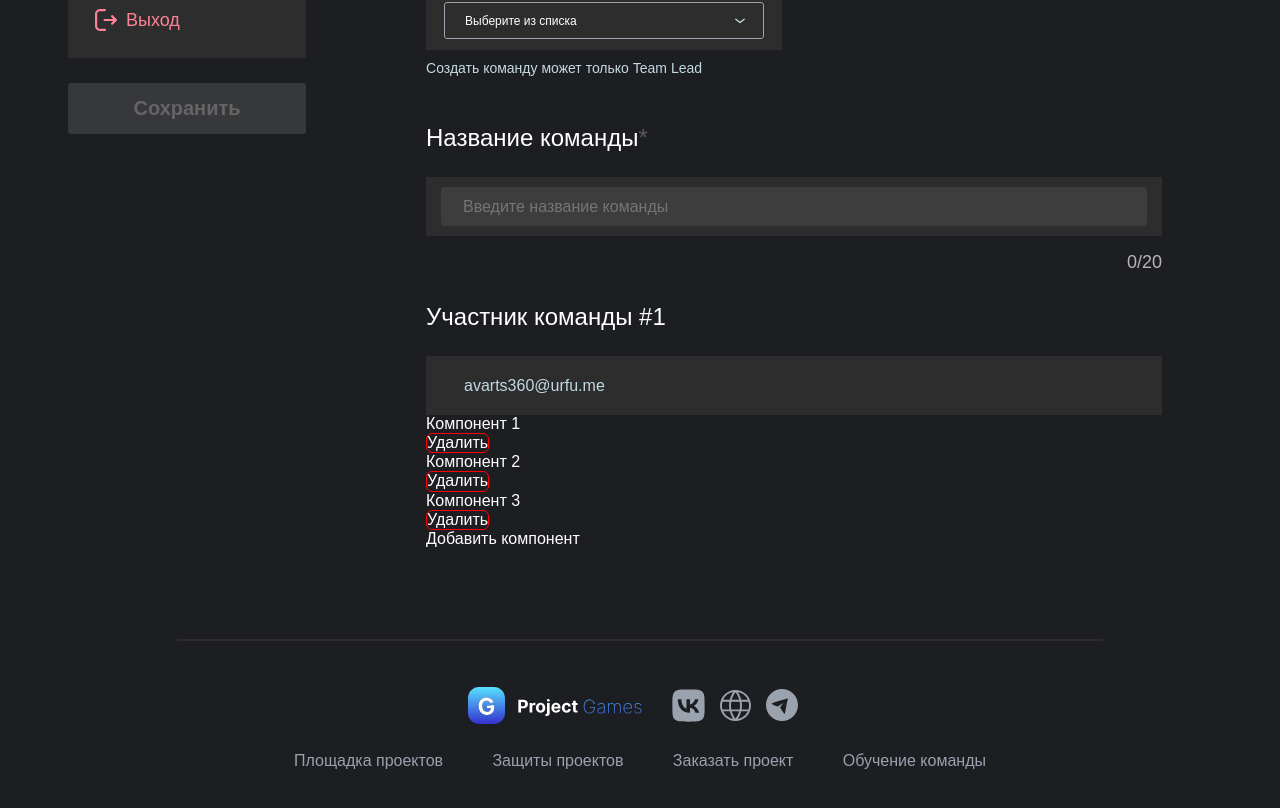
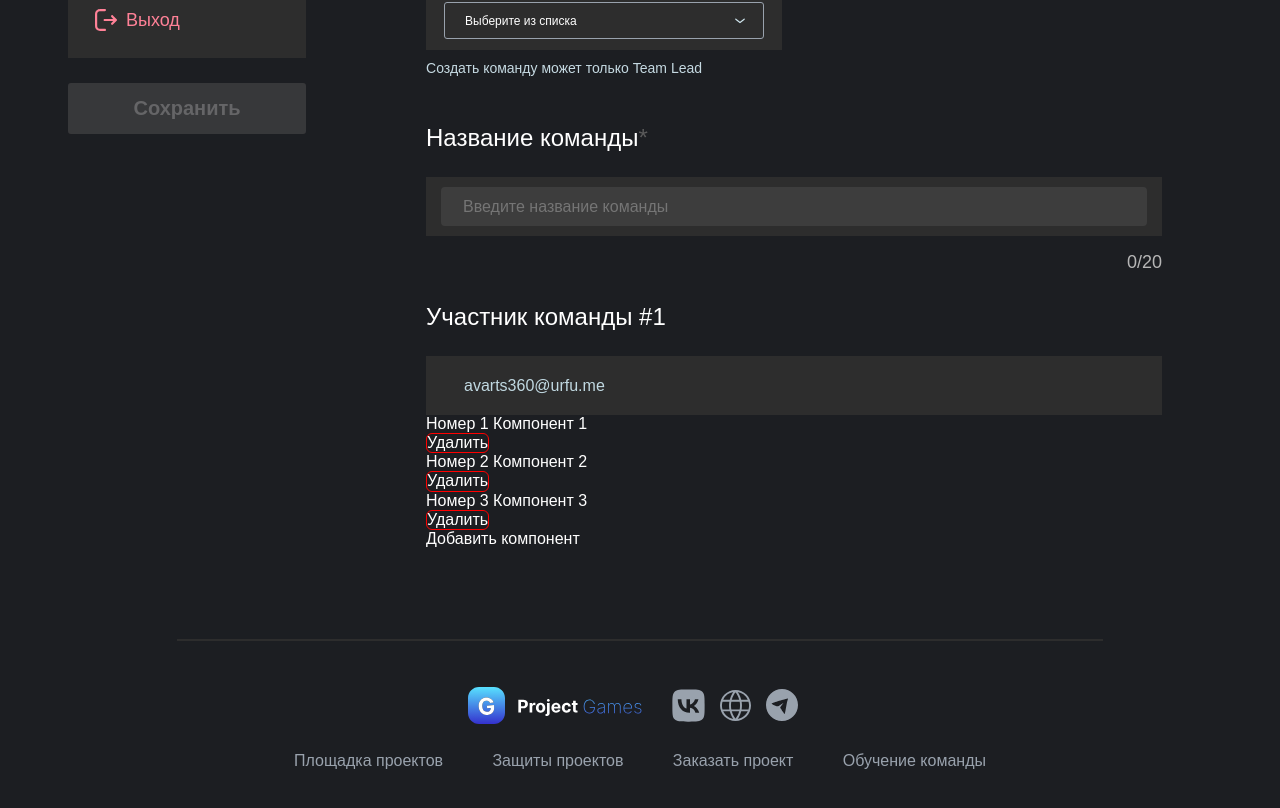
Before and after one commit to d-a-v-a/web-agregator, a React (Create React App) app: page /profile/my-projects in a window 1280 px wide. Shown: the part 765-1573 px from the top of the page. Built offline with nearby package versions, Linux system fonts and the light colour scheme; a web font is replaced by a local one.

Commit message:
попытка сделать список компонентов с удалением 1

```diff
--- a/src/components/CreateTeamBlock.tsx
+++ b/src/components/CreateTeamBlock.tsx
@@ -15,26 +15,32 @@ const CreateTeamBlock = () => {
     name: 'Компонент 3'
   },])
   const addComponent = () => {
-    if (names.at(-1)) {
-      const id = names.at(-1)!.id + 1
-      setNames([...names, {id: id, name: `Компонент ${id}`}])
-      setCountComponent(countComponent + 1)
+    const id = names.at(-1) ? names.at(-1)!.id + 1 : 1
+    setNames([...names, {id: id, name: `Компонент ${id}`}])
+    setCountComponent(countComponent + 1)
+  }
+  const deleteElement = ({id}: { id: number }) => {
+    if (names.find(name => name.id === id)) {
+      setNames(names.filter(name => name.id !== id).map(name => {
+        if (name.id > id) {
+          name.id -= 1
+        }
+        return name
+      }));
+
     }
   }
-  const deleteElement = ({id}: { id: number }) => {
-    console.log(id)
-    if (names.find(name => name.id === id)) {
-      const arr = names
-      arr.slice(id - arr[0].id, 1)
-      console.log('грибочки')
-      for (let i = id - arr[0].id; i < countComponent; i++) {
-        if (arr[i].id > id) {
-          arr[i].id += 1
-        }
-      }
-      setNames(arr)
-    }
+
+
+  const Components = ({names}: { names: Name[] }) => {
+
+    return (
+        <ul>{names.map(name => <Component key={name.id}>Номер {name.id} {name.name} <ButtonDelete
+            onClick={() => deleteElement({id: name.id})}>Удалить</ButtonDelete></Component>)}</ul>
+    )
   }
+
+
   return (
       <>
         <TitleInput required={true}>Название команды</TitleInput>
@@ -43,20 +49,13 @@ const CreateTeamBlock = () => {
         <InputBox>
           <ProfileInput disabled={true} readOnly={true} value={'avarts360@urfu.me'}/>
         </InputBox>
-        <Components deleteElement={deleteElement} names={names}/>
+        <Components names={names}/>
         <AddComponent addComponent={addComponent}/>
 
       </>
   )
 }
 
-const Components = ({names, deleteElement}: { names: Name[], deleteElement: Function }) => {
-
-  return (
-      <ul>{names.map(name => <Component key={name.id}>{name.name} <ButtonDelete
-          onClick={() => deleteElement(name.id)}>Удалить</ButtonDelete></Component>)}</ul>
-  )
-}
 
 const Component = ({children}: { children: any }) => {
   return (
```
